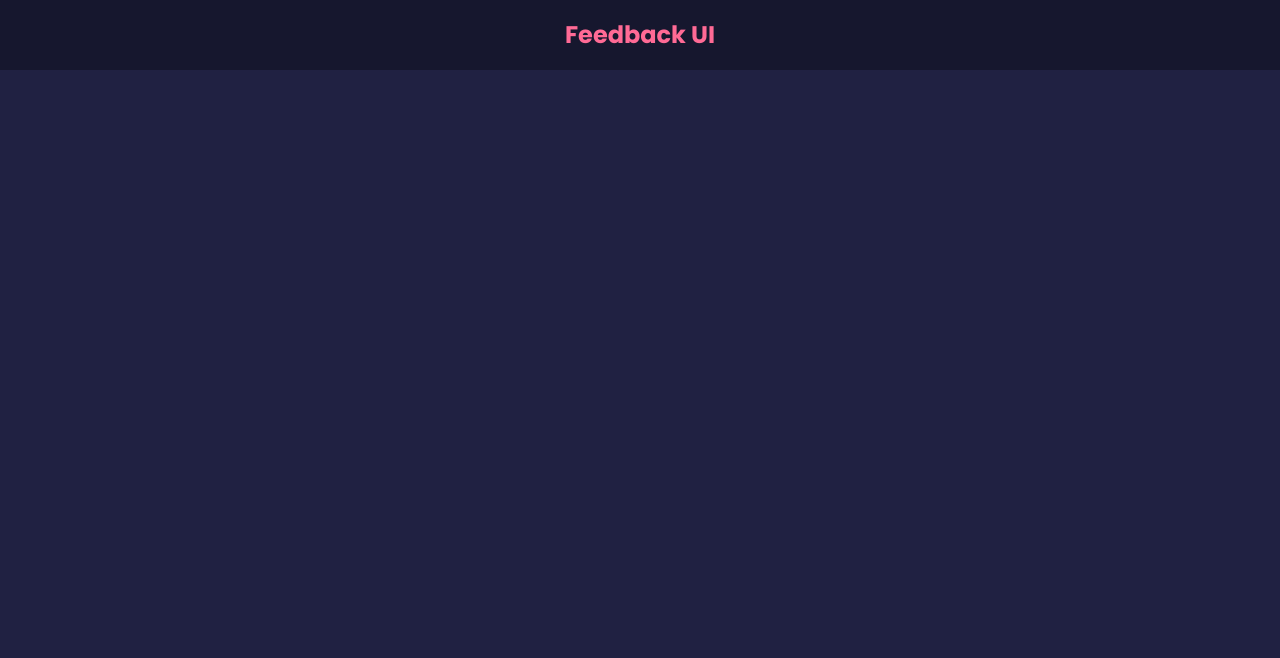
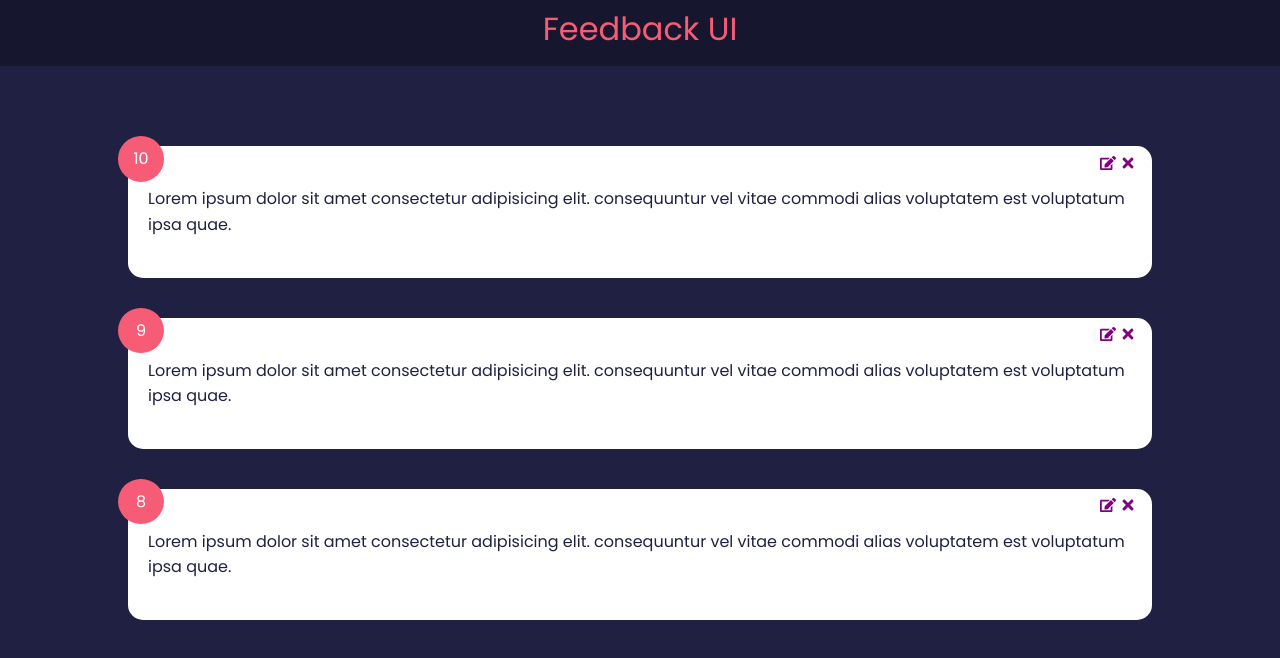
Before and after one commit to Somayyeh094/feedback-app, a React (Create React App) app: page / in a window 1280 px wide. Shown: the top 658 px of the page. Built offline with nearby package versions, Linux system fonts and the light colour scheme.

Commit message:
created feedbacklist and item

```diff
--- a/package.json
+++ b/package.json
@@ -7,8 +7,10 @@
     "@testing-library/jest-dom": "^6.6.3",
     "@testing-library/react": "^16.3.0",
     "@testing-library/user-event": "^13.5.0",
+    "bootstrap": "^5.3.7",
     "react": "^19.1.0",
     "react-dom": "^19.1.0",
+    "react-icons": "^5.5.0",
     "react-scripts": "5.0.1",
     "web-vitals": "^2.1.4"
   },
--- a/src/App.js
+++ b/src/App.js
@@ -1,13 +1,15 @@
+import { useState } from "react";
+import FeedbackList from "./components/FeedbackList";
 import Header from "./components/Header";
+import FeedbackData from "./components/shared/FeedbackData";
+function App() {
 
-function App() {
+  let[feedback, setFeedback]=useState(FeedbackData)
   return (
-    <>
-        <Header />
-      <div className="container">
-
-      </div>
-    </>
+    <div className="App">
+      <Header />
+      <FeedbackList feedbacks={feedback} />
+    </div>
   );
 }
 
--- /dev/null
+++ b/src/components/FeedbackItem.jsx
@@ -0,0 +1,22 @@
+import React from "react";
+import Card from "./shared/Card";
+import { FaTimes, FaEdit } from "react-icons/fa";
+
+function FeedbackItem(props) {
+  return (
+    <Card>
+      <div className="num-display">{props.item.rating}</div>
+      <button className="edit">
+        {" "}
+        <FaEdit color="purple" />
+      </button>
+      <button className="close">
+        {" "}
+        <FaTimes color="purple" />
+      </button>
+      {props.item.text}
+    </Card>
+  );
+}
+
+export default FeedbackItem;
--- /dev/null
+++ b/src/components/FeedbackList.jsx
@@ -0,0 +1,14 @@
+import React from "react";
+import FeedbackItem from "./FeedbackItem.jsx";
+
+function FeedbackList(props) {
+  return (
+    <div className="FeedbackList">
+      {props.feedbacks.map((feedback, index) => {
+        return <FeedbackItem key={index} item={feedback} />;
+      })}
+    </div>
+  );
+}
+
+export default FeedbackList;
--- a/src/components/Header.jsx
+++ b/src/components/Header.jsx
@@ -1,14 +1,13 @@
 import React from 'react'
-import PropTypes from 'prop-types'
 
 
-function Header({text="Feedback UI"}) {
+
+function Header() {
   return (
-      <div className='Header'>
-          <h2>{text}</h2>
-
+    <div className="Header">
+      <h2>Feedback UI</h2>
     </div>
-  )
+  );
 }
 
 
--- /dev/null
+++ b/src/components/shared/Card.jsx
@@ -0,0 +1,11 @@
+import React from 'react'
+
+function Card({children}) {
+  return (
+    <div className='Card'>
+      {children}
+    </div>
+  )
+}
+
+export default Card
--- /dev/null
+++ b/src/components/shared/FeedbackData.jsx
@@ -0,0 +1,19 @@
+
+const FeedbackData=[{
+id: 1,
+rating: 10,
+text: 'Lorem ipsum dolor sit amet consectetur adipisicing elit. consequuntur vel vitae commodi alias voluptatem est voluptatum ipsa quae.',
+},
+{
+id: 2,
+rating: 9,
+text: 'Lorem ipsum dolor sit amet consectetur adipisicing elit. consequuntur vel vitae commodi alias voluptatem est voluptatum ipsa quae.',
+},
+{
+id: 3,
+rating: 8,
+text: 'Lorem ipsum dolor sit amet consectetur adipisicing elit. consequuntur vel vitae commodi alias voluptatem est voluptatum ipsa quae.',
+},
+]
+
+export default FeedbackData
--- a/src/index.css
+++ b/src/index.css
@@ -1,233 +1,54 @@
 @import url("https://fonts.googleapis.com/css2?family=Poppins:wght@400;600;700&display=swap");
 
-* {
-  box-sizing: border-box;
-  margin: 0;
-  padding: 0;
-}
-
-body {
+.App {
   font-family: "Poppins", sans-serif;
   background-color: #202142;
   color: #fff;
   line-height: 1.6;
+  min-height: 100vh;
 }
-
-ul {
-  list-style: none;
+.Header {
+  background: rgba(0, 0, 0, 0.3);
+  color: rgb(247, 92, 118);
+  padding: 10px 0;
+  text-align: center;
+  margin-bottom: 10vh;
 }
-
-.container {
-  max-width: 768px;
-  margin: auto;
-  padding: 0 20px;
-  background-color: #ff6a95;
-}
-
-.Header {
-  background:rgba(0, 0, 0, 0.3);
-  color: #ff6a95;
-  height: 70px;
-  width: 100%;
-  display: flex;
-  justify-content: center;
-  align-items: center;
-  margin-bottom: 30px;
-}
-
-.card {
-  background-color: #fff;
-  color: #333;
+.Card {
+  background: #fff;
+  color: #202142;
+  padding: 40px 20px;
   border-radius: 15px;
-  padding: 40px 50px;
-  margin: 20px 0;
+  width: 80%;
+  margin: 40px auto;
   position: relative;
-}
-
-.card.reverse {
-  background-color: rgba(0, 0, 0, 0.4);
-  color: #fff;
-}
-
-.card h2 {
-  font-size: 22px;
-  font-weight: 600;
-  text-align: center;
-}
-
-.rating {
-  display: flex;
-  align-items: center;
-  justify-content: space-around;
-  margin: 30px 0 40px;
-}
-
-.rating li,
-.num-display {
-  position: relative;
-  background: #f4f4f4;
-  width: 50px;
-  height: 50px;
-  padding: 10px;
-  text-align: center;
-  border-radius: 50%;
-  font-size: 19px;
-  border: 1px #eee solid;
-  transition: 0.3s;
-}
-
-.rating li label {
-  position: absolute;
-  top: 50%;
-  left: 50%;
-  width: 50px;
-  height: 50px;
-  padding: 10px;
-  border-radius: 50%;
-  transform: translate(-50%, -50%);
-  cursor: pointer;
-}
-
-.rating li:hover,
-.num-display {
-  background: #ff6a95;
-  color: #fff;
-}
-
-[type="radio"] {
-  opacity: 0;
-}
-
-[type="radio"]:checked ~ label {
-  background: #ff6a95;
-  color: #fff;
-}
-
-.input-group {
-  display: flex;
-  flex-direction: row;
-  border: 1px solid #ccc;
-  padding: 8px 10px;
-  border-radius: 8px;
-}
-
-input {
-  flex-grow: 2;
-  border: none;
-  font-size: 16px;
-}
-
-input:focus {
-  outline: none;
-}
-
-.feedback-stats {
-  color: #fff;
-  display: flex;
-  justify-content: space-between;
-  align-items: center;
 }
 
 .num-display {
   position: absolute;
   top: -10px;
   left: -10px;
+  background-color: rgb(247, 92, 118);
+  color: #fff;
+  padding: 10px 23px;
+  width: 25px;
+display: flex;
+justify-content: center;
+border-radius: 50%;
 }
 
-.close,
-.edit {
-  position: absolute;
-  top: 10px;
-  right: 20px;
-  cursor: pointer;
+.edit{
   background: none;
   border: none;
+  position: absolute;
+  top: 2px;
+  right: 30px;
 }
 
-.edit {
-  right: 40px;
+.close{
+  background: none;
+  border: none;
+  position: absolute;
+  top: 2px;
+  right: 10px;
 }
-
-.btn {
-  color: #fff;
-  border: 0;
-  border-radius: 8px;
-  color: #fff;
-  width: 100px;
-  height: 40px;
-  cursor: pointer;
-}
-
-.btn-primary {
-  background-color: #202142;
-}
-
-.btn-secondary {
-  background: #ff6a95;
-}
-
-.btn:hover {
-  transform: scale(0.98);
-  opacity: 0.9;
-}
-
-.btn:disabled {
-  background-color: #cccccc;
-  color: #333;
-  cursor: auto;
-}
-
-.btn:disabled:hover {
-  transform: scale(1);
-  opacity: 1;
-}
-
-.message {
-  padding-top: 10px;
-  text-align: center;
-  color: rebeccapurple;
-}
-
-/* FIX: Remove position: absolute to keep about icon at the bottom of the
- * document */
-.about-link {
-  display: flex;
-  justify-content: flex-end;
-}
-
-/* FIX: Remove position: absolute to keep about icon at the bottom of the
- * document */
-.about-link a {
-  color: #fff;
-  cursor: pointer;
-}
-
-.about-link a:hover {
-  color: #ff6a95;
-}
-
-.about h1 {
-  margin-bottom: 20px;
-}
-
-.about p {
-  margin: 10px 0;
-}
-
-@media (max-width: 600px) {
-  .rating li {
-    margin: 10px 3px;
-  }
-
-  .rating {
-    display: flex;
-    align-items: center;
-    justify-content: center;
-    flex-wrap: wrap;
-    margin: 30px 0 40px;
-  }
-
-  .input-group input {
-    width: 80%;
-  }
-}
--- a/src/index.js
+++ b/src/index.js
@@ -3,6 +3,7 @@ import ReactDOM from 'react-dom/client';
 import './index.css';
 import App from './App';
 import reportWebVitals from './reportWebVitals';
+import "bootstrap/dist/css/bootstrap.min.css";
 
 const root = ReactDOM.createRoot(document.getElementById('root'));
 root.render(
```
Also changed, not shown: 1 other file (tests, documents, lock files or other folders).
